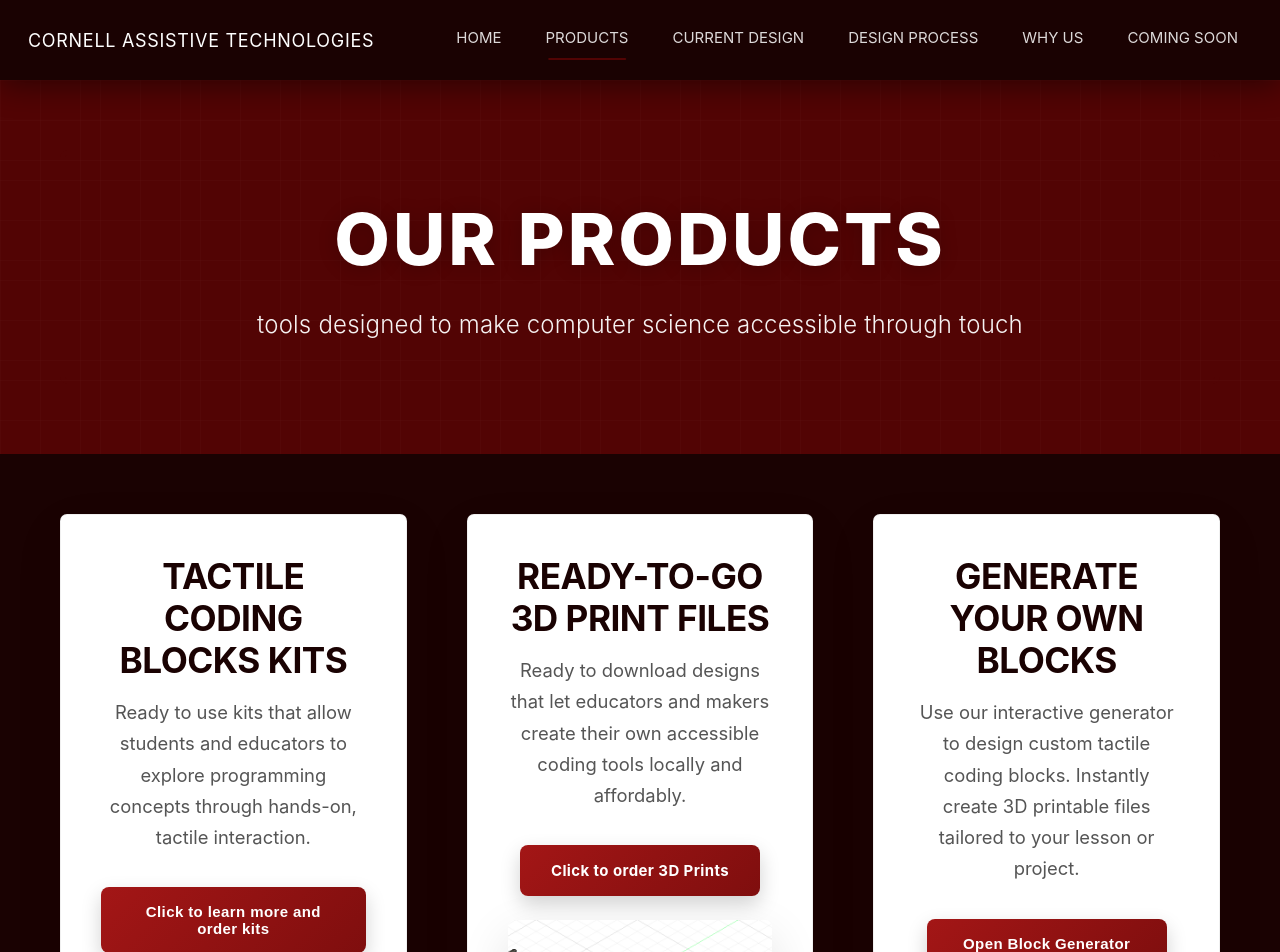
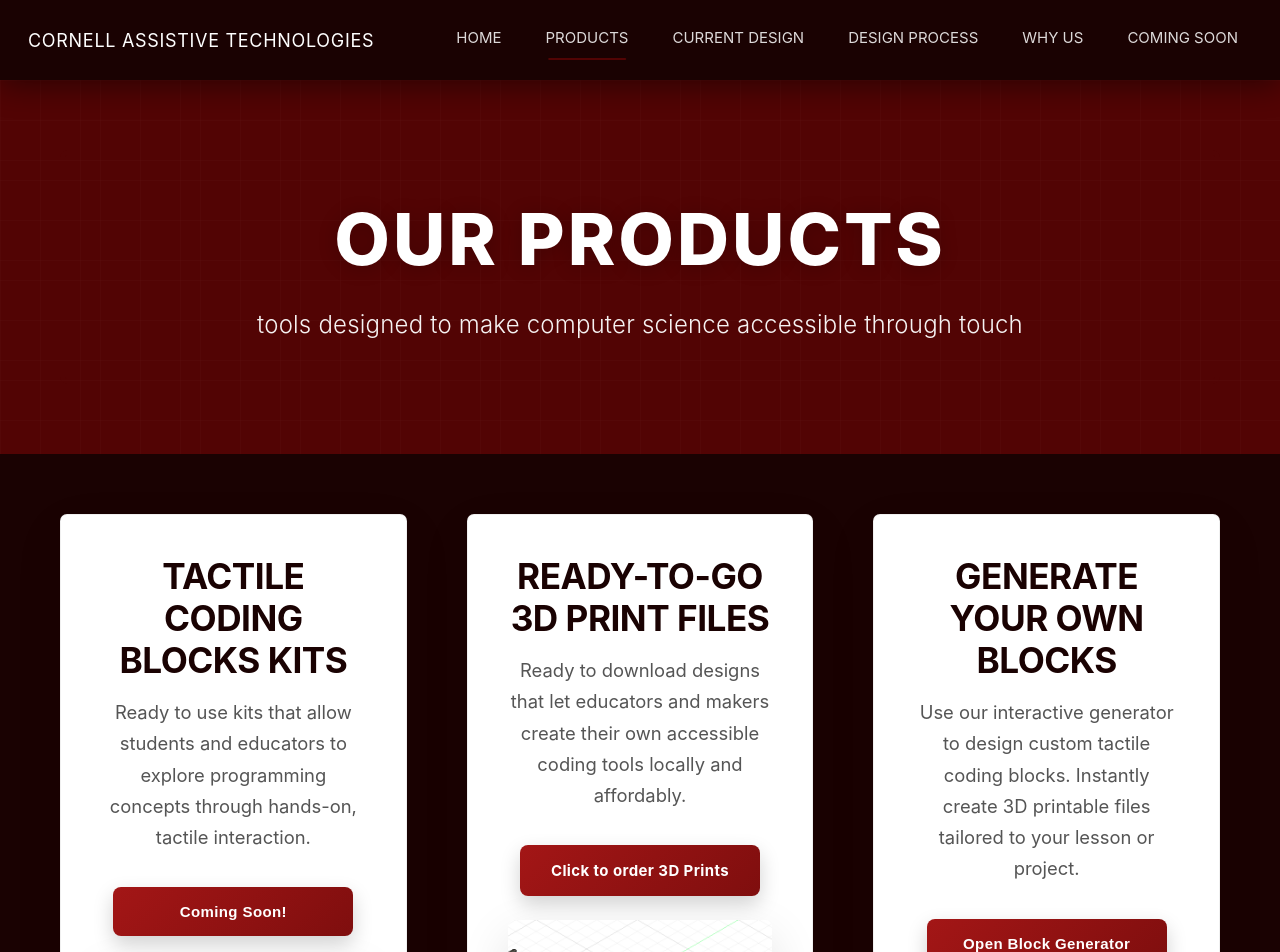
Before and after one commit to cornellassist/tactile-coding-blocks-website, a React (Vite) app: page /#/products in a window 1280 px wide. Shown: the top 952 px of the page. Built offline with nearby package versions, Linux system fonts and the light colour scheme.

Commit message:
Coming Soon for order form

```diff
--- a/src/pages/microbit.tsx
+++ b/src/pages/microbit.tsx
@@ -72,12 +72,10 @@
             <h3>Order micro:bit Block Kits</h3>
 
             <a
-              href="https://makecode.microbit.org/#editor"
               className="card-btn"
-              target="_blank"
-              rel="noopener noreferrer"
             >
-              Order Here
+              Coming Soon
+              {/* Order Here */}
             </a>
 
             <img
--- a/src/pages/products.tsx
+++ b/src/pages/products.tsx
@@ -34,6 +34,12 @@
           <p>Ready to use kits that allow students and educators to explore programming concepts through hands-on, tactile interaction.</p>
 
           <div>
+            <button className="product-btn coming-soon">
+              Coming Soon!
+            </button>
+          </div>
+
+          {/* <div>
 
             <button
               className="product-btn"
@@ -42,7 +48,7 @@
               Click to learn more and order kits
             </button>
 
-          </div>
+          </div> */}
 
           <img src={tactileBlocks} alt="Tactile Coding Blocks Kit" />
         </div>
--- a/src/styles/products.css
+++ b/src/styles/products.css
@@ -166,6 +166,13 @@
   }
 }
 
+.coming-soon {
+  background-color: #b5b5b5;
+  color: white;
+  cursor: default;
+  pointer-events: none;
+}
+
 
 /* image */
 
```
